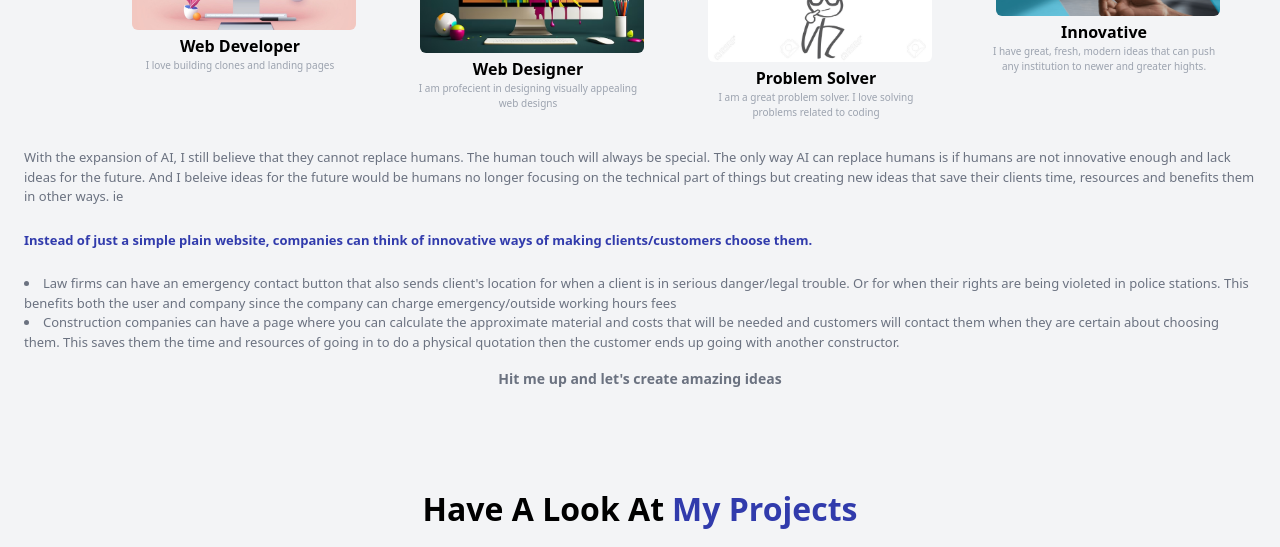
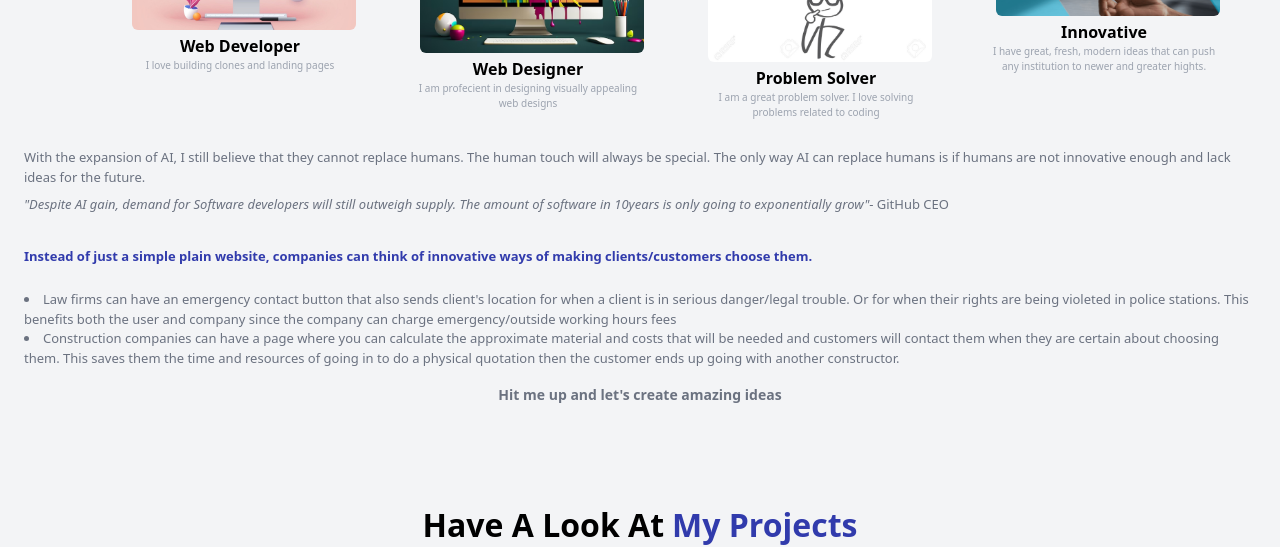
Before and after one commit to TLOU49/React-Portfolio, a React (Create React App) app: page / in a window 1280 px wide. Shown: the part 900-1447 px from the top of the page. Built offline with nearby package versions, Linux system fonts and the light colour scheme; some icons are missing.

Commit message:
altered about me

```diff
--- a/src/components/About.jsx
+++ b/src/components/About.jsx
@@ -41,9 +41,15 @@ const About = () => {
         With the expansion of AI, I still believe that they cannot replace
         humans. The human touch will always be special. The only way AI can
         replace humans is if humans are not innovative enough and lack ideas for
-        the future. And I beleive ideas for the future would be humans no longer
-        focusing on the technical part of things but creating new ideas that
-        save their clients time, resources and benefits them in other ways. ie
+        the future.
+        <p className="py-2 ">
+          <em>
+            "Despite AI gain, demand for Software developers will still outweigh
+            supply. The amount of software in 10years is only going to
+            exponentially grow"
+          </em>
+          - GitHub CEO
+        </p>
         <p className="font-bold py-6 text-dean_blue">
           Instead of just a simple plain website, companies can think of
           innovative ways of making clients/customers choose them.
@@ -62,10 +68,13 @@ const About = () => {
           them the time and resources of going in to do a physical quotation
           then the customer ends up going with another constructor.
         </li>
-
         <span className="flex flex-col text-center justify-center">
-        <a href="#contact" className="my-4 font-semibold text-[14px]">Hit me up and let's create amazing ideas </a>
-        <a href="#contact" className=" flex text-center  justify-center"><PiCaretDoubleDownBold className="animate-bounce text-[2rem] h-10 w-10  text-dean_blue hover:bg-dean_blue hover:text-white rounded-full p-1" /></a>
+          <a href="#contact" className="my-4 font-semibold text-[14px]">
+            Hit me up and let's create amazing ideas{" "}
+          </a>
+          <a href="#contact" className=" flex text-center  justify-center">
+            <PiCaretDoubleDownBold className="animate-bounce text-[2rem] h-10 w-10  text-dean_blue hover:bg-dean_blue hover:text-white rounded-full p-1" />
+          </a>
         </span>
       </p>
     </div>
```
